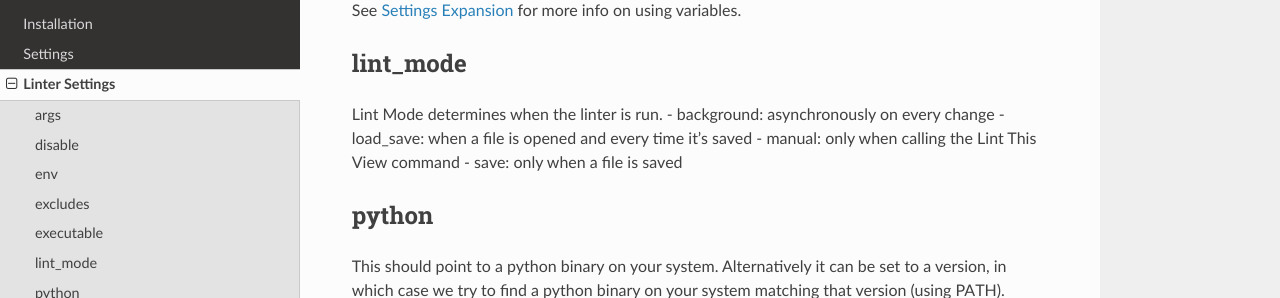
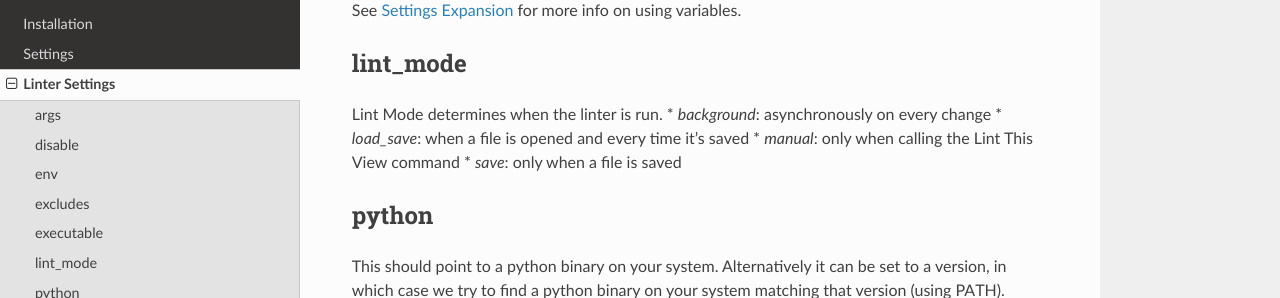
Before and after one commit to SublimeLinter/SublimeLinter, a Sphinx documentation site: the page built from docs/linter_settings.rst, in a window 1280 px wide and 900 px high, scrolled down 1459 px. Shown: the part 153-451 px from the top of the window. Built offline with Sphinx 7.4.7 and the Read the Docs theme 2.0.0, drawn with Linux system fonts in a browser that asks for light colours; some of the changed lines change nothing that is shown.

Commit message:
Fix docs compilation

```diff
--- a/docs/linter_settings.rst
+++ b/docs/linter_settings.rst
@@ -85,10 +85,10 @@ See :ref:`Settings Expansion <settings-expansion>` for more info on using variab
 lint_mode
 ---------
 Lint Mode determines when the linter is run.
-- background: asynchronously on every change
-- load_save: when a file is opened and every time it's saved
-- manual: only when calling the Lint This View command
-- save: only when a file is saved
+* `background`: asynchronously on every change
+* `load_save`: when a file is opened and every time it's saved
+* `manual`: only when calling the Lint This View command
+* `save`: only when a file is saved
 
 
 python
```
